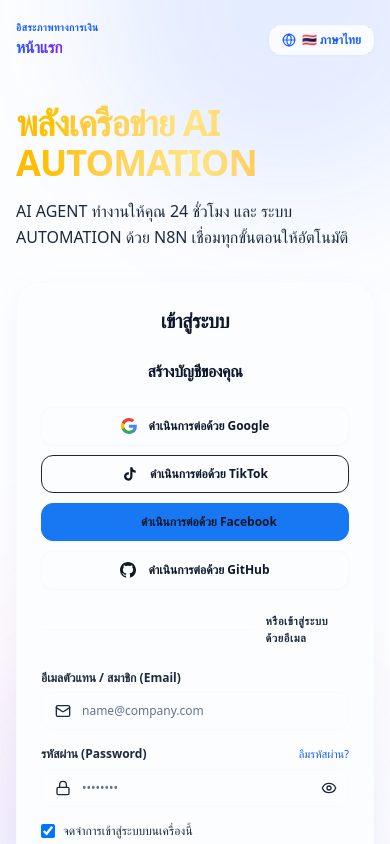
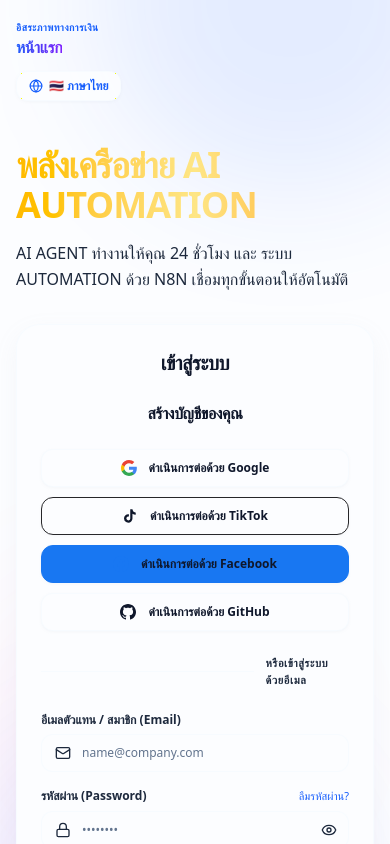
Before and after one commit to reactjsnative/ai-insurance-network-os, a React (Vite) app: page / in a window 390 px wide. Shown: the top 844 px of the page. Built offline with nearby package versions, Linux system fonts and the light colour scheme; no server answers; the database is empty.

Commit message:
fix: gateway header responsive no overlap - flex-col on mobile, flex-row on sm, wrap

```diff
--- a/src/components/auth/WelcomeLoginGateway.tsx
+++ b/src/components/auth/WelcomeLoginGateway.tsx
@@ -76,13 +76,13 @@
       <div className="absolute top-1/2 right-1/4 w-80 h-80 bg-pink-500/5 rounded-full blur-3xl pointer-events-none" />
 
       {/* Top Header Bar */}
-      <header className="w-full max-w-7xl mx-auto px-4 sm:px-6 lg:px-8 py-5 flex items-center justify-between gap-4 relative z-10 flex-nowrap">
-        <div className="flex items-center gap-3 flex-1 min-w-0 overflow-hidden">
-          <div className="min-w-0 flex-1 overflow-hidden">
-            <div className="text-[10px] font-bold text-blue-600 tracking-wider uppercase whitespace-nowrap truncate">
+      <header className="w-full max-w-7xl mx-auto px-4 sm:px-6 lg:px-8 py-5 flex flex-col sm:flex-row items-start sm:items-center justify-between gap-3 relative z-10">
+        <div className="flex items-center gap-3 shrink-0">
+          <div className="min-w-0">
+            <div className="text-[10px] font-bold text-blue-600 tracking-wider uppercase whitespace-nowrap">
               {t('login_freedom')}
             </div>
-            <div className="flex items-center gap-2 whitespace-nowrap overflow-hidden">
+            <div className="flex items-center gap-2 whitespace-nowrap flex-wrap">
               <span className="font-black tracking-tight text-base sm:text-lg bg-gradient-to-r from-blue-600 via-indigo-600 to-violet-600 bg-clip-text text-transparent shrink-0">
                 {t('nav_home')}
               </span>
```
